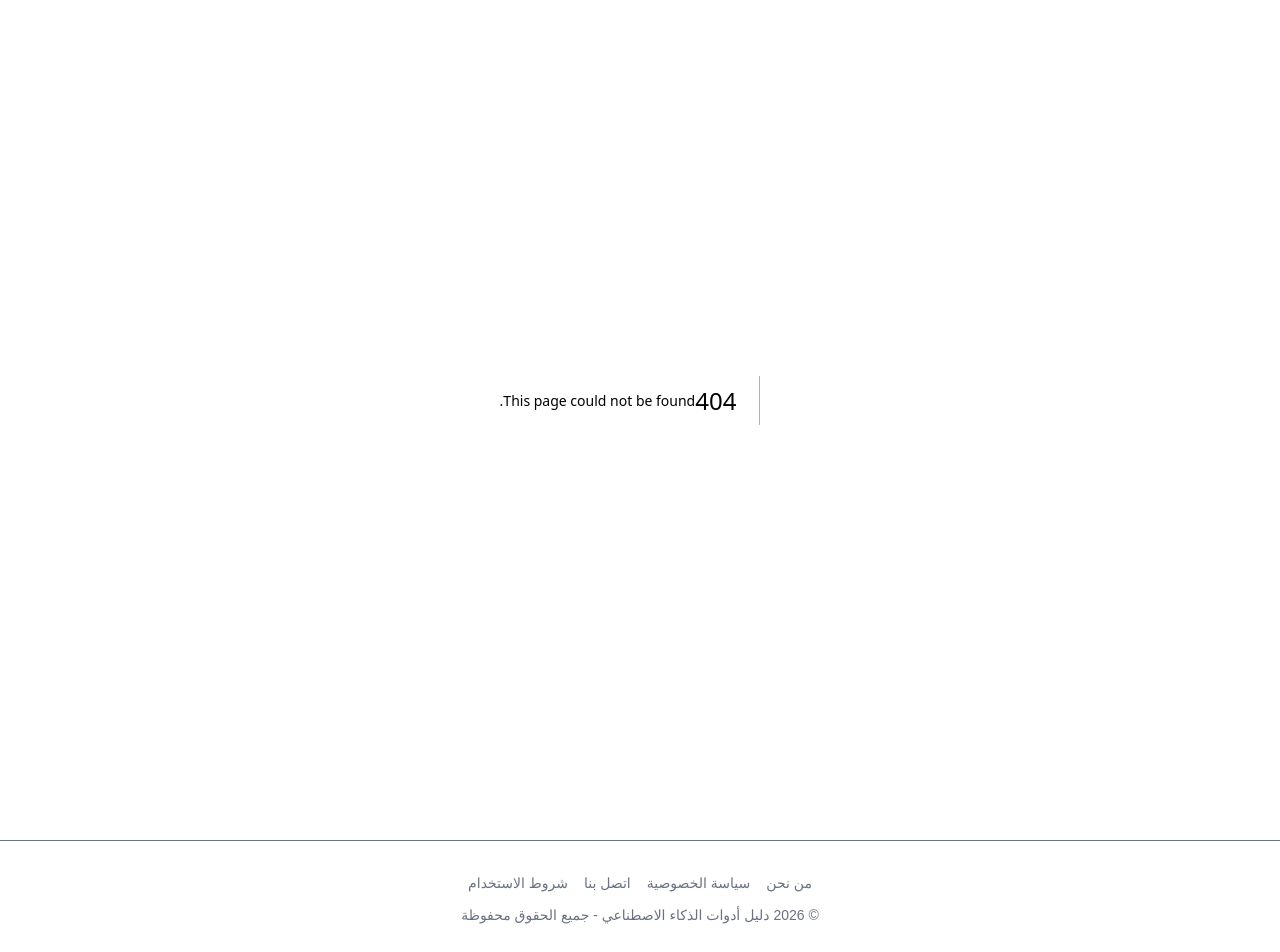
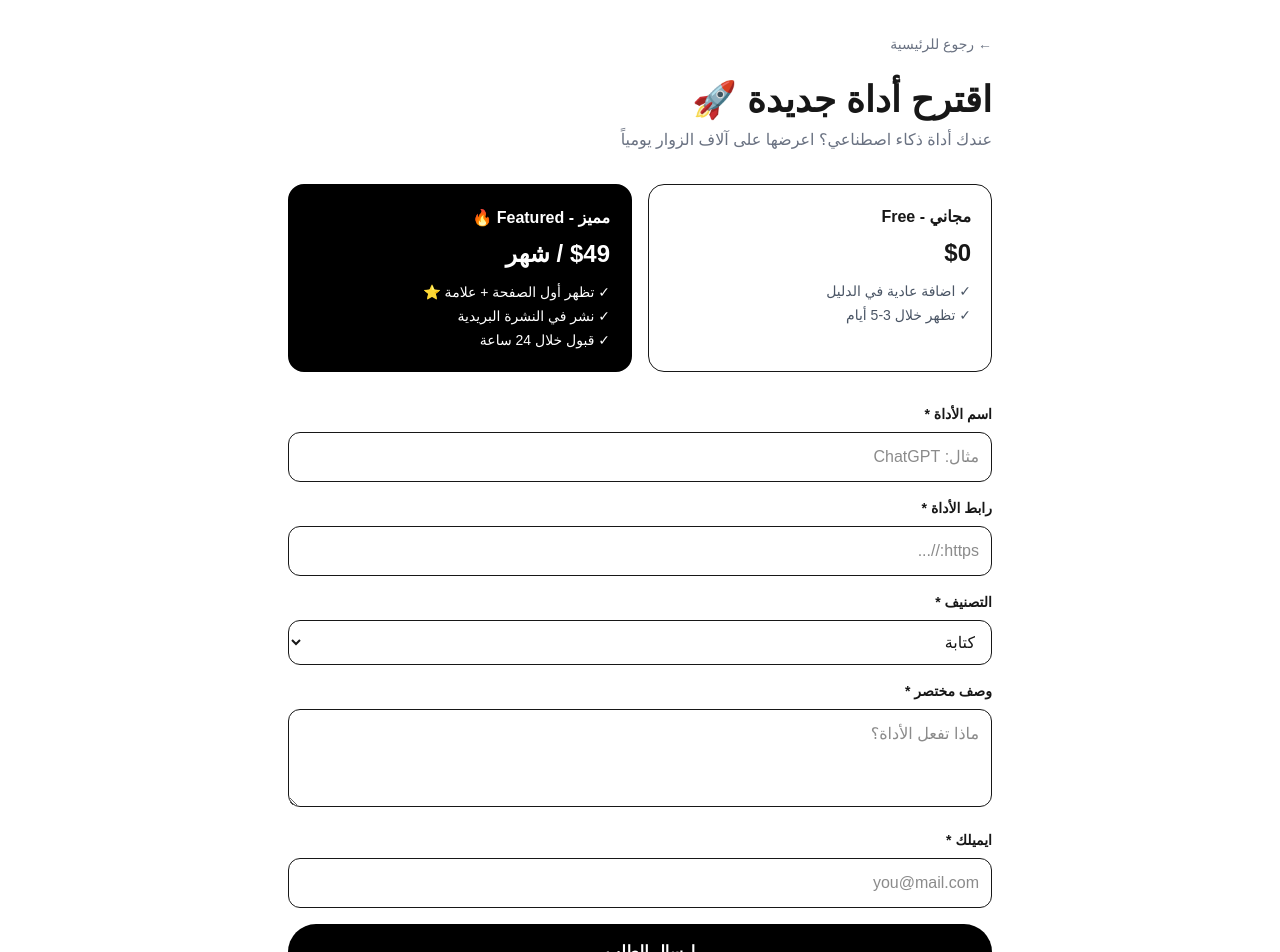
Before and after one commit to mostafaelhady245/ai-mvp, a Next.js app: page /submit in a window 1280 px wide. Before the commit this address had no page. Shown: the top 952 px of the page. Built offline with nearby package versions, Linux system fonts and the light colour scheme.

Commit message:
add submit tool page

```diff
--- a/src/app/layout.tsx
+++ b/src/app/layout.tsx
@@ -33,6 +33,7 @@ export default function RootLayout({
 
         <footer className="border-t mt-10 py-8 text-center text-sm text-gray-500 bg-white" dir="rtl">
           <div className="flex gap-4 justify-center flex-wrap">
+            <Link href="/submit" className="hover:text-black font-bold text-black">+ اقترح أداتك</Link>
             <Link href="/about" className="hover:text-black">من نحن</Link>
             <Link href="/privacy" className="hover:text-black">سياسة الخصوصية</Link>
             <Link href="/contact" className="hover:text-black">اتصل بنا</Link>
--- a/src/app/sitemap.ts
+++ b/src/app/sitemap.ts
@@ -4,7 +4,7 @@ import { tools } from './data/tools'
 export default function sitemap(): MetadataRoute.Sitemap {
     const baseUrl = 'https://ai-mvp-coral.vercel.app'
 
-    const staticPages = ['', '/about', '/privacy', '/contact', '/terms'].map((route) => ({
+    const staticPages = ['', '/about', '/privacy', '/contact', '/terms', '/submit'].map((route) => ({
         url: `${baseUrl}${route}`,
         lastModified: new Date(),
         changeFrequency: 'monthly' as const,
--- /dev/null
+++ b/src/app/submit/page.tsx
@@ -0,0 +1,84 @@
+"use client";
+import { useState } from "react";
+import Link from "next/link";
+
+export default function SubmitPage() {
+    const [sent, setSent] = useState(false);
+    const [form, setForm] = useState({ name: "", link: "", desc: "", cat: "كتابة", email: "" });
+
+    const handleSubmit = (e: React.FormEvent) => {
+        e.preventDefault();
+        // هيفتح الايميل عندك فيه بيانات الأداة
+        const subject = `طلب اضافة أداة جديدة: ${form.name}`;
+        const body = `اسم الأداة: ${form.name}%0Aالرابط: ${form.link}%0Aالتصنيف: ${form.cat}%0Aالوصف: ${form.desc}%0Aايميل صاحب الأداة: ${form.email}`;
+        window.location.href = `mailto:support@dalil-ai.com?subject=${subject}&body=${body}`;
+        setSent(true);
+    };
+
+    if (sent) {
+        return (
+            <div className="max-w-2xl mx-auto p-8 bg-white min-h-screen text-center" dir="rtl">
+                <Link href="/" className="text-sm text-gray-500">← رجوع للرئيسية</Link>
+                <h1 className="text-3xl font-black mt-6">✅ تم استلام طلبك!</h1>
+                <p className="text-gray-600 mt-3">سيتم مراجعة الأداة و الرد عليك خلال 24 ساعة. شكرا لك!</p>
+                <p className="text-xs text-gray-400 mt-2">تم فتح بريدك الالكتروني تلقائيا، لو مفتحش ابعتلنا على support@dalil-ai.com</p>
+            </div>
+        );
+    }
+
+    return (
+        <div className="max-w-3xl mx-auto p-8 bg-white min-h-screen" dir="rtl">
+            <Link href="/" className="text-sm text-gray-500 hover:text-black">← رجوع للرئيسية</Link>
+            <h1 className="text-4xl font-black mt-6">اقترح أداة جديدة 🚀</h1>
+            <p className="text-gray-500 mt-2">عندك أداة ذكاء اصطناعي؟ اعرضها على آلاف الزوار يومياً</p>
+
+            {/* الباقات */}
+            <div className="grid grid-cols-1 md:grid-cols-2 gap-4 mt-8">
+                <div className="border p-5 rounded-2xl">
+                    <h3 className="font-bold">مجاني - Free</h3>
+                    <p className="text-2xl font-black mt-2">$0</p>
+                    <ul className="text-sm text-gray-600 mt-3 space-y-1">
+                        <li>✓ اضافة عادية في الدليل</li>
+                        <li>✓ تظهر خلال 3-5 أيام</li>
+                    </ul>
+                </div>
+                <div className="border-2 border-black p-5 rounded-2xl bg-black text-white">
+                    <h3 className="font-bold">مميز - Featured 🔥</h3>
+                    <p className="text-2xl font-black mt-2">$49 / شهر</p>
+                    <ul className="text-sm mt-3 space-y-1">
+                        <li>✓ تظهر أول الصفحة + علامة ⭐</li>
+                        <li>✓ نشر في النشرة البريدية</li>
+                        <li>✓ قبول خلال 24 ساعة</li>
+                    </ul>
+                </div>
+            </div>
+
+            <form onSubmit={handleSubmit} className="mt-8 space-y-4">
+                <div>
+                    <label className="block text-sm font-bold mb-2">اسم الأداة *</label>
+                    <input required value={form.name} onChange={e => setForm({ ...form, name: e.target.value })} placeholder="مثال: ChatGPT" className="w-full border p-3 rounded-xl" />
+                </div>
+                <div>
+                    <label className="block text-sm font-bold mb-2">رابط الأداة *</label>
+                    <input required type="url" value={form.link} onChange={e => setForm({ ...form, link: e.target.value })} placeholder="https://..." className="w-full border p-3 rounded-xl" />
+                </div>
+                <div>
+                    <label className="block text-sm font-bold mb-2">التصنيف *</label>
+                    <select value={form.cat} onChange={e => setForm({ ...form, cat: e.target.value })} className="w-full border p-3 rounded-xl">
+                        <option>كتابة</option><option>صور</option><option>فيديو</option><option>صوت</option><option>تسويق</option><option>برمجة</option>
+                    </select>
+                </div>
+                <div>
+                    <label className="block text-sm font-bold mb-2">وصف مختصر *</label>
+                    <textarea required rows={3} value={form.desc} onChange={e => setForm({ ...form, desc: e.target.value })} placeholder="ماذا تفعل الأداة؟" className="w-full border p-3 rounded-xl"></textarea>
+                </div>
+                <div>
+                    <label className="block text-sm font-bold mb-2">ايميلك *</label>
+                    <input required type="email" value={form.email} onChange={e => setForm({ ...form, email: e.target.value })} placeholder="you@mail.com" className="w-full border p-3 rounded-xl" />
+                </div>
+                <button type="submit" className="w-full bg-black text-white p-4 rounded-full font-bold hover:bg-gray-800">إرسال الطلب →</button>
+                <p className="text-center text-xs text-gray-400">للإعلان المميز راسلنا بعد الإرسال على almostafaalhady913@gmail.com</p>
+            </form>
+        </div>
+    );
+}
```
